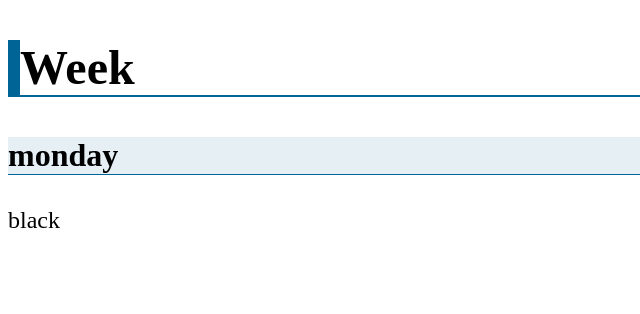
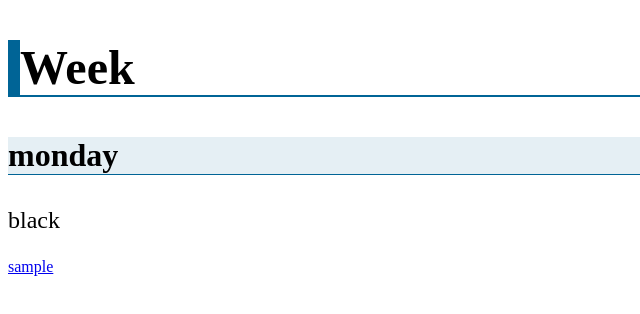
Before and after one commit to Shun2439/basic-page, a plain HTML site: page index.html in a window 1280 px wide. Shown: the full height of the page, 0-640 px from the left. Drawn offline with Linux system fonts and the light colour scheme.

Commit message:
add link

```diff
--- a/index.html
+++ b/index.html
@@ -1,5 +1,6 @@
 <!DOCTYPE HTML>
 <html lang="JP">
+
 <head>
 	<meta charset="UTF-8">
 
@@ -40,5 +41,7 @@ p {
 	<h2>Week</h2>
 	<h3>monday</h3>
 	<p>black</p>
+	<a href="./src/sample.html">sample</a>
 </body>
+
 </html>
```
Lines whose indentation alone changed are shown as unchanged.
